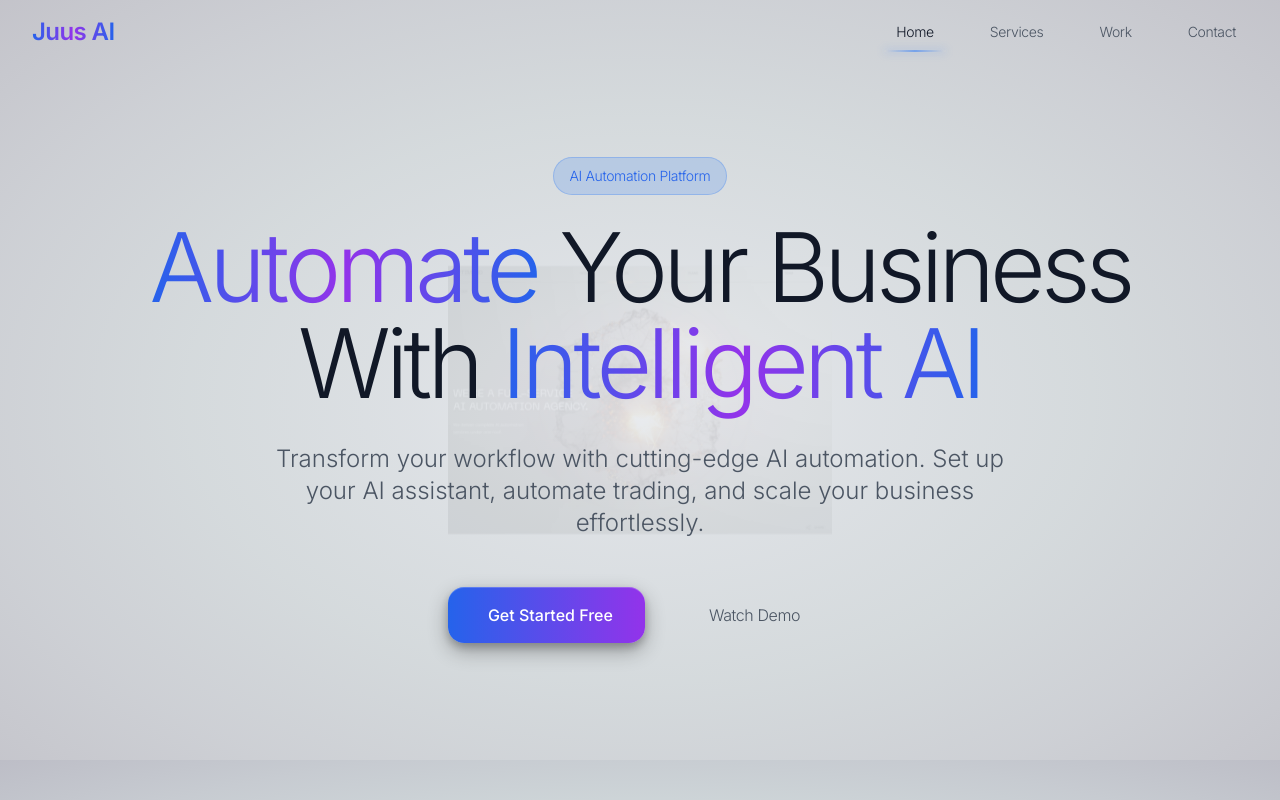
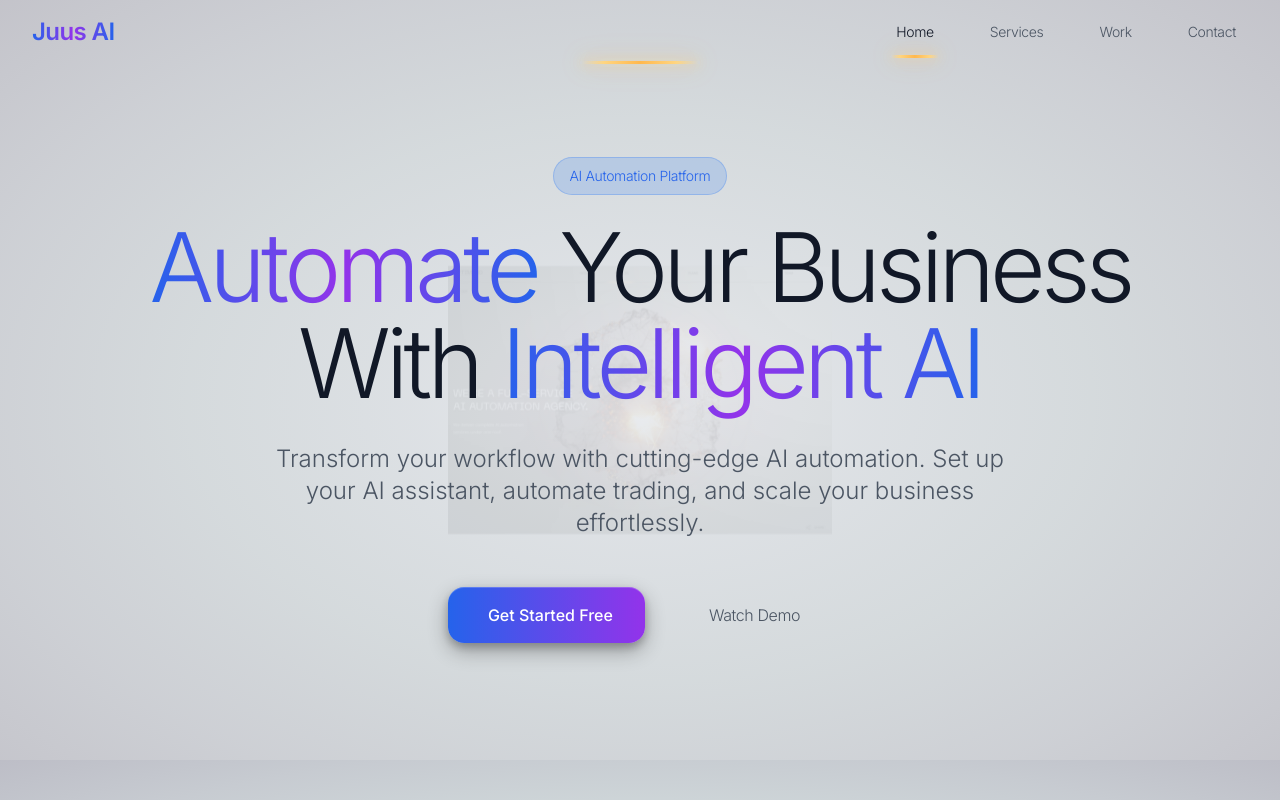
Before and after one commit to JuusAI/landing-page, a React (Vite) app: page / in a window 1280 px wide. Shown: the top 800 px of the page. Built offline with nearby package versions, Linux system fonts and the light colour scheme; some icons are missing.

Commit message:
Fix: Update navigation active section underline
Update the active section underline in the navigation to a warm amber-yellow glow with a feathered edge, positioned on the bottom border of the header.

```diff
--- a/src/components/Navigation.tsx
+++ b/src/components/Navigation.tsx
@@ -31,7 +31,7 @@ const Navigation = ({ activeSection }: NavigationProps) => {
         isScrolled ? 'blur-background' : 'bg-transparent'
       }`}>
         <div className="max-w-7xl mx-auto px-4 sm:px-6 lg:px-8">
-          <div className="flex justify-between items-center h-16">
+          <div className="flex justify-between items-center h-16 relative">
             {/* Logo */}
             <div className="flex-shrink-0">
               <h1 className="text-2xl font-semibold text-gradient tracking-tight">
@@ -72,6 +72,28 @@ const Navigation = ({ activeSection }: NavigationProps) => {
                 </div>
               </button>
             </div>
+
+            {/* Active section glow underline positioned at bottom of header */}
+            <div className="absolute bottom-0 left-0 right-0 h-px">
+              <div
+                className={`absolute bottom-0 transition-all duration-300 ease-out ${
+                  activeSection ? 'opacity-100 scale-100' : 'opacity-0 scale-95'
+                }`}
+                style={{
+                  left: '50%',
+                  transform: 'translateX(-50%)',
+                  width: '120px',
+                  height: '3px',
+                  background: 'linear-gradient(90deg, transparent 0%, #FFD580 20%, #FFB84D 50%, #FFD580 80%, transparent 100%)',
+                  borderRadius: '2px',
+                  boxShadow: `
+                    0 0 12px rgba(255, 213, 128, 0.6),
+                    0 0 24px rgba(255, 184, 77, 0.4),
+                    0 0 36px rgba(255, 165, 0, 0.2)
+                  `,
+                }}
+              />
+            </div>
           </div>
         </div>
       </nav>
--- a/src/index.css
+++ b/src/index.css
@@ -131,7 +131,7 @@
     @apply bg-gradient-to-r from-blue-600 via-purple-600 to-blue-600 bg-clip-text text-transparent;
   }
 
-  /* Navigation glow effect */
+  /* Navigation glow effect with warm amber-yellow */
   .nav-glow {
     position: relative;
   }
@@ -139,15 +139,25 @@
   .nav-glow::after {
     content: '';
     position: absolute;
-    bottom: -2px;
-    left: 0;
-    right: 0;
-    height: 2px;
-    background: linear-gradient(90deg, transparent, rgba(59, 130, 246, 0.6), transparent);
-    border-radius: 1px;
+    bottom: -8px;
+    left: 50%;
+    transform: translateX(-50%);
+    width: 80%;
+    height: 3px;
+    background: linear-gradient(90deg,
+      transparent 0%,
+      #FFD580 20%,
+      #FFB84D 50%,
+      #FFD580 80%,
+      transparent 100%
+    );
+    border-radius: 2px;
     opacity: 0;
-    transition: opacity 0.3s ease;
-    box-shadow: 0 0 8px rgba(59, 130, 246, 0.4);
+    transition: opacity 0.3s ease, box-shadow 0.3s ease;
+    box-shadow:
+      0 0 12px rgba(255, 213, 128, 0.6),
+      0 0 24px rgba(255, 184, 77, 0.4),
+      0 0 36px rgba(255, 165, 0, 0.2);
   }
 
   .nav-glow.active::after {
```
